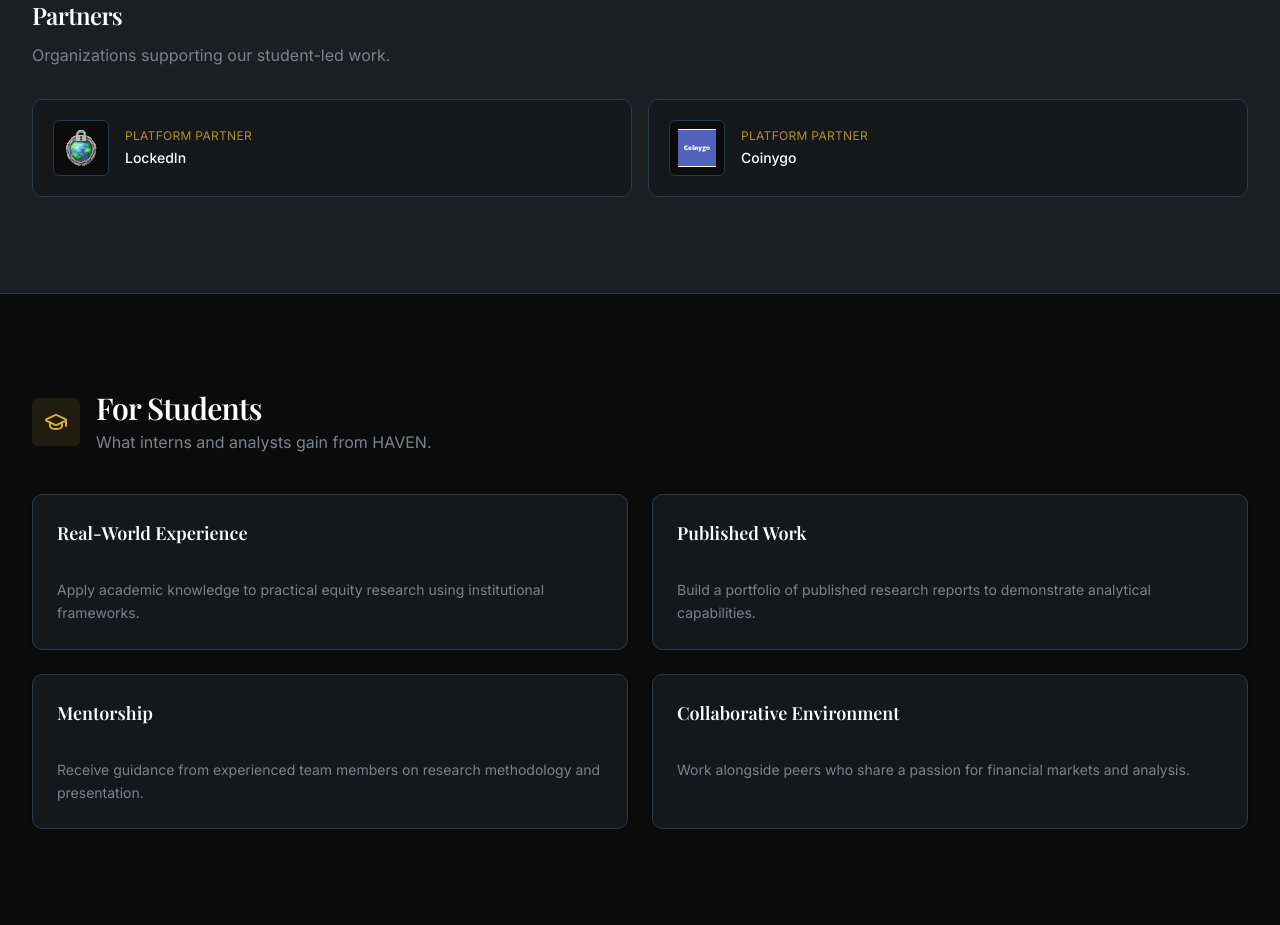
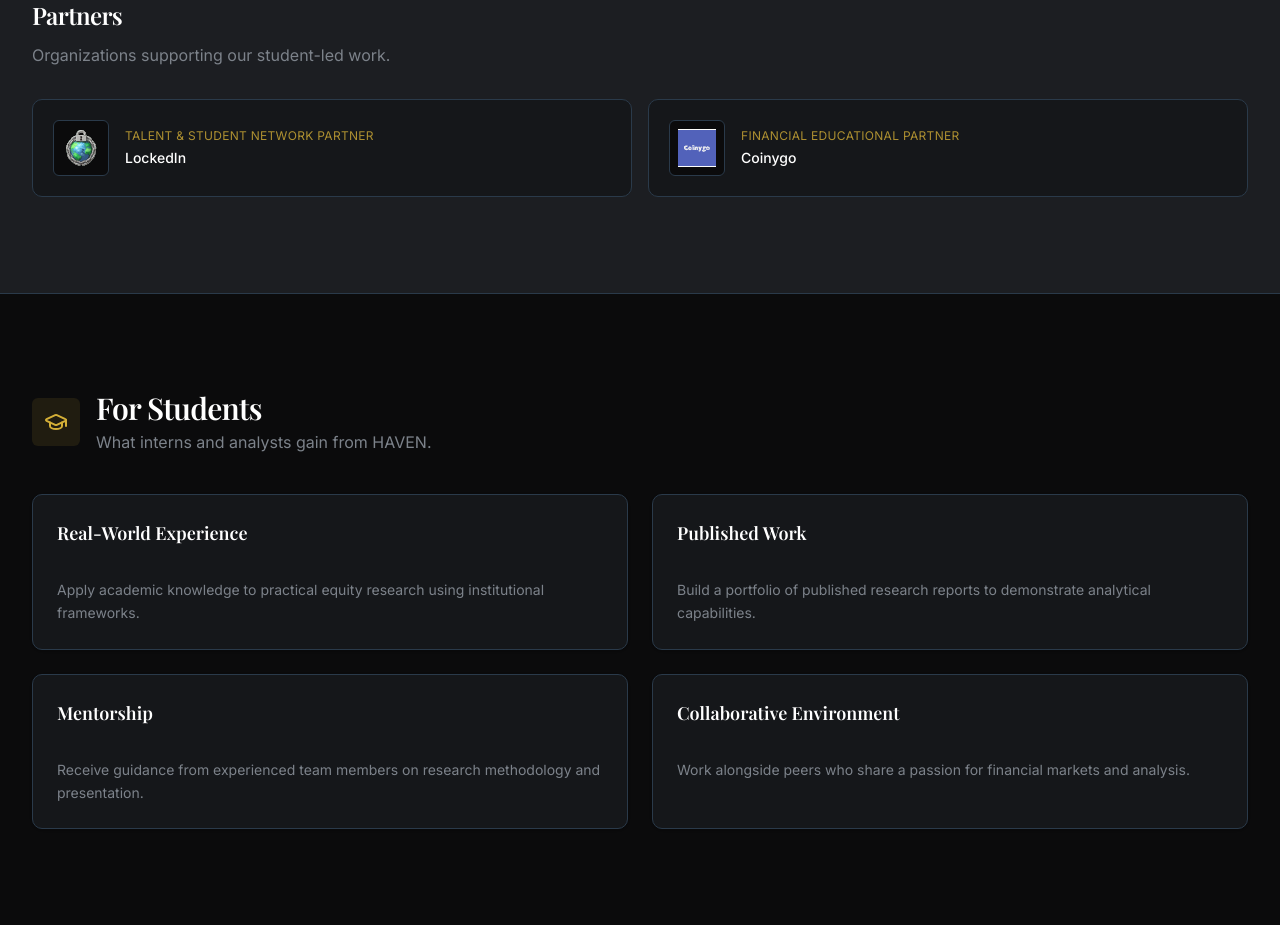
Before and after one commit to Haven-Equities/website, a Next.js app: page /about in a window 1280 px wide. Shown: the part 2480-3405 px from the top of the page. Built offline with nearby package versions, Linux system fonts and the light colour scheme; a web font is replaced by a local one.

Commit message:
Update page.tsx

```diff
--- a/app/about/page.tsx
+++ b/app/about/page.tsx
@@ -45,13 +45,13 @@ const leadership = [
 
 const partners = [
   {
-    title: "Platform Partner",
+    title: "Talent & Student Network Partner",
     name: "LockedIn",
     logo: "/partners/lockedin.svg",
     website: "https://www.lockedinhs.com/",
   },
   {
-    title: "Platform Partner",
+    title: "Financial Educational Partner",
     name: "Coinygo",
     logo: "/partners/coinygo.svg",
     website: "https://coinygo.com/",
```
